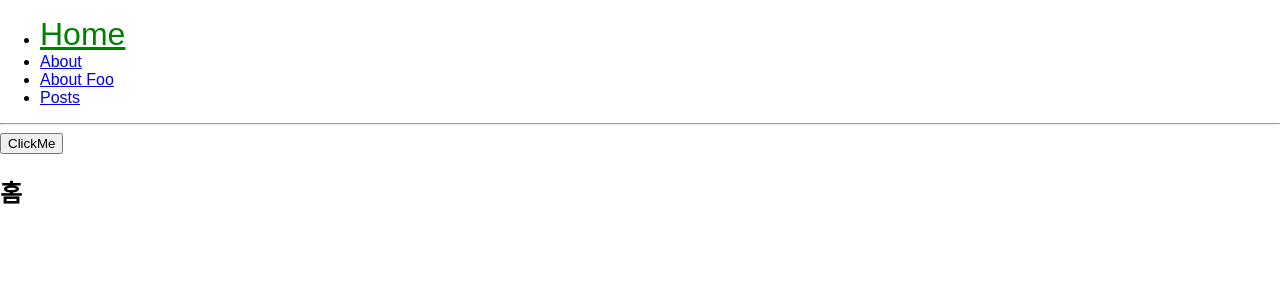
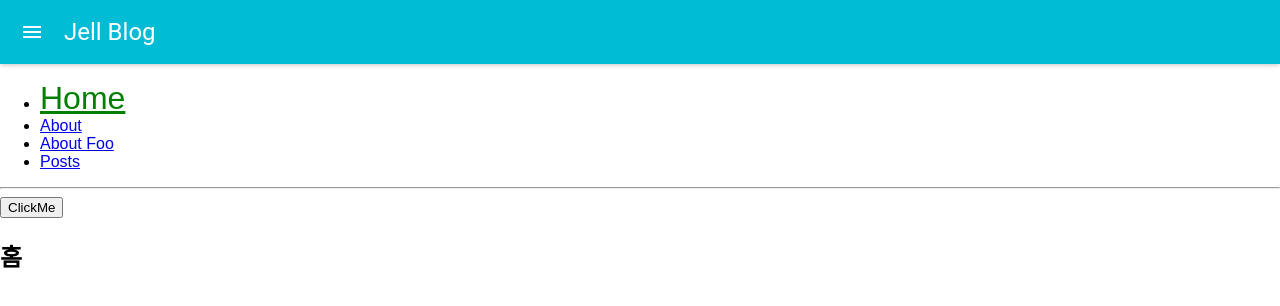
Before and after one commit to PD-Jell/React_blog, a React app: page / in a window 1280 px wide. Shown: the top 306 px of the page. Built offline with nearby package versions, Linux system fonts and the light colour scheme.

Commit message:
Apply Material-UI and add appbar.

```diff
--- a/src/components/Menu.tsx
+++ b/src/components/Menu.tsx
@@ -1,3 +1,4 @@
+import { AppBar } from 'material-ui';
 import * as React from 'react';
 import { NavLink } from 'react-router-dom';
 
@@ -9,6 +10,7 @@ const Menu = (): JSX.Element => {
 
     return (
         <div>
+            <AppBar title="Jell Blog" />
             <ul>
                 <li><NavLink exact={true} to="/" activeStyle={activeStyle}>Home</NavLink></li>
                 <li><NavLink exact={true} to="/about" activeStyle={activeStyle}>About</NavLink></li>
--- a/src/shared/App.tsx
+++ b/src/shared/App.tsx
@@ -1,3 +1,4 @@
+import { MuiThemeProvider } from 'material-ui/styles';
 import * as React from 'react';
 import { Route, Switch } from 'react-router-dom';
 import Menu from '../components/Menu';
@@ -25,7 +26,7 @@ class App extends React.Component<Props, State> {
         }
 
         return (
-            <div>
+            <MuiThemeProvider>
                 <Menu />
                 {SplitMe && <SplitMe /> /*유효하면 띄워 줌.*/}
                 <button onClick={this.showSplitMe}>ClickMe</button>
@@ -35,7 +36,7 @@ class App extends React.Component<Props, State> {
                     <Route path="/about" component={About} />
                 </Switch>
                 <Route path="/posts" component={Posts} />
-            </div>
+            </MuiThemeProvider>
         );
     }
 
```
